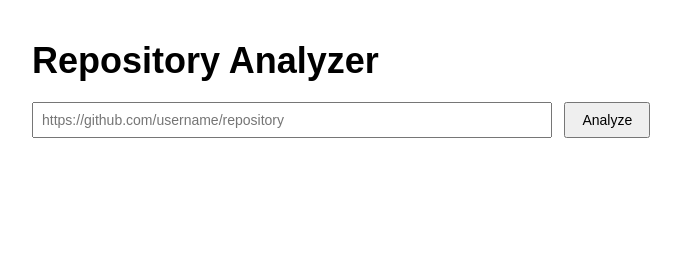
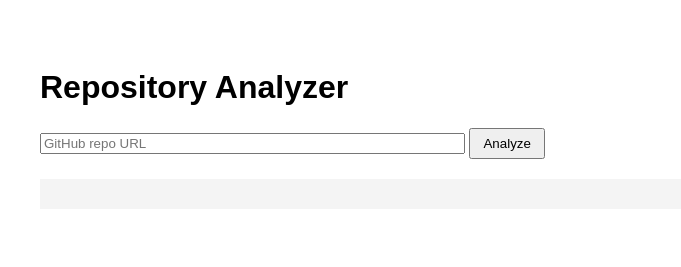
Before and after one commit to Lavanya-0126/repository-mirror, a website: page public/index.html in a window 1280 px wide. Shown: the whole page, without its empty margins (8-689 px from the left). Drawn offline with Linux system fonts and the light colour scheme.

Commit message:
Fix frontend result rendering

```diff
--- a/public/index.html
+++ b/public/index.html
@@ -1,110 +1,49 @@
 <!DOCTYPE html>
-<html lang="en">
+<html>
 <head>
-  <meta charset="UTF-8" />
   <title>Repository Analyzer</title>
-
   <style>
-    body {
-      font-family: Arial, sans-serif;
-      margin: 40px;
-      background: #ffffff;
-      color: #000;
-    }
-
-    h1 {
-      font-size: 36px;
-      margin-bottom: 20px;
-    }
-
-    input {
-      width: 500px;
-      padding: 8px;
-      font-size: 14px;
-    }
-
-    button {
-      padding: 8px 16px;
-      font-size: 14px;
-      margin-left: 8px;
-      cursor: pointer;
-    }
-
-    .result {
-      margin-top: 30px;
-      line-height: 1.6;
+    body { font-family: Arial; padding: 40px; }
+    button { padding: 6px 12px; }
+    pre {
+      background: #f4f4f4;
+      padding: 15px;
       white-space: pre-wrap;
-    }
-
-    .section-title {
-      font-weight: bold;
       margin-top: 20px;
-    }
-
-    ul {
-      margin-top: 8px;
+      font-size: 15px;
     }
   </style>
 </head>
+<body>
 
-<body>
   <h1>Repository Analyzer</h1>
 
-  <input
-    type="text"
-    id="repo"
-    placeholder="https://github.com/username/repository"
-  />
-  <button onclick="analyzeRepo()">Analyze</button>
+  <input id="repo" size="50" placeholder="GitHub repo URL" />
+  <button onclick="analyze()">Analyze</button>
 
-  <div class="result" id="result"></div>
+  <pre id="output"></pre>
 
   <script>
-    async function analyzeRepo() {
-      const repoUrl = document.getElementById("repo").value;
-      const resultDiv = document.getElementById("result");
-
-      resultDiv.innerHTML = "Analyzing repository...";
+    async function analyze() {
+      const repo = document.getElementById("repo").value;
+      const output = document.getElementById("output");
+      output.textContent = "Analyzing...";
 
       try {
-        const response = await fetch("/api/analyze", {
+        const res = await fetch("/api/analyze", {
           method: "POST",
-          headers: {
-            "Content-Type": "application/json"
-          },
-          body: JSON.stringify({ repo: repoUrl })
+          headers: { "Content-Type": "application/json" },
+          body: JSON.stringify({ repo })
         });
 
-        const data = await response.json();
-
-        if (data.error) {
-          resultDiv.innerHTML = "Error: " + data.error;
-          return;
-        }
-
-        // Format output
-        resultDiv.innerHTML = formatResult(data.result);
+        const data = await res.json();
+        output.textContent = data.result;
 
       } catch (err) {
-        resultDiv.innerHTML = "Server error. Please try again.";
+        output.textContent = "Error occurred";
       }
     }
+  </script>
 
-    function formatResult(text) {
-      // Convert roadmap bullets to list
-      let formatted = text
-        .replace(/Score:\s*(\d+\/\d+)/g, "<div class='section-title'>Score:</div>$1")
-        .replace(/Summary:/g, "<div class='section-title'>Summary:</div>")
-        .replace(/Roadmap:/g, "<div class='section-title'>Roadmap:</div><ul>")
-        .replace(/•\s*(.*)/g, "<li>$1</li>")
-        .replace(/- (.*)/g, "<li>$1</li>");
-
-      if (formatted.includes("<ul>")) {
-        formatted += "</ul>";
-      }
-
-      return formatted;
-    }
-  </script>
 </body>
 </html>
```
